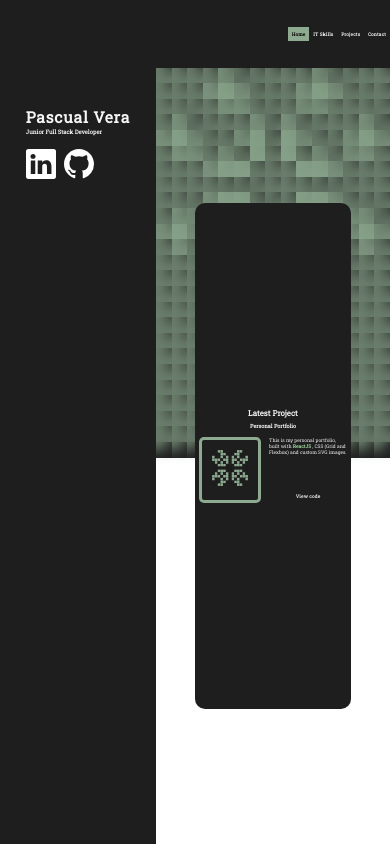
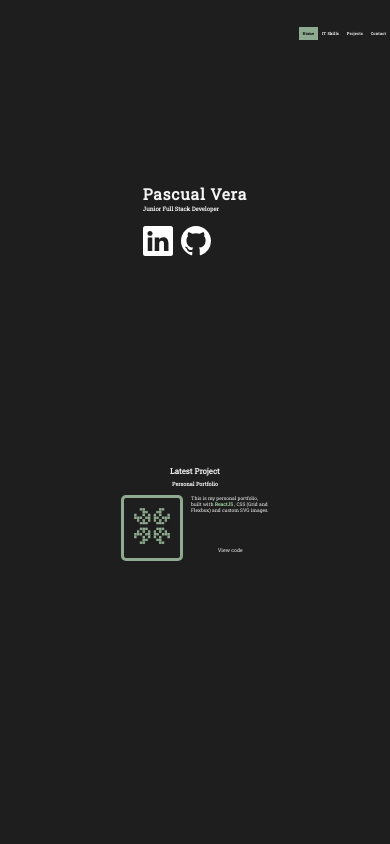
Before and after one commit to PascualVera/portfolio, a React (Create React App) app: page / in a window 390 px wide. Shown: the top 844 px of the page. Built offline with nearby package versions, Linux system fonts and the light colour scheme.

Commit message:
contact finished

```diff
--- a/src/App.jsx
+++ b/src/App.jsx
@@ -47,7 +47,7 @@ function App() {
 			<nav className="navbar">
 				<div className="links_wrapper">
 					<button
-						className={scrollY < 700 ? "link_active" : "link"}
+						className={scrollY < 700 ? "nav_link_active" : "nav_link"}
 						onClick={() => {
 							handleScroll(header);
 						}}
@@ -55,7 +55,9 @@ function App() {
 						Home
 					</button>
 					<button
-						className={scrollY > 700 && scrollY < 1400 ? "link_active" : "link"}
+						className={
+							scrollY > 700 && scrollY < 1400 ? "nav_link_active" : "nav_link"
+						}
 						onClick={() => {
 							handleScroll(skills);
 						}}
@@ -63,7 +65,7 @@ function App() {
 						IT Skills
 					</button>
 					<button
-						className={scrollY > 1400 ? "link_active" : "link"}
+						className={scrollY > 1400 ? "nav_link_active" : "nav_link"}
 						onClick={() => {
 							handleScroll(projects);
 						}}
@@ -74,7 +76,7 @@ function App() {
 						onClick={() => {
 							setContactFormActive(!contactFormActive);
 						}}
-						className="link"
+						className="nav_link"
 					>
 						Contact
 					</button>
--- a/src/components/Contact/Contact.jsx
+++ b/src/components/Contact/Contact.jsx
@@ -1,19 +1,29 @@
 import "./Contact.css";
 import emailjs from "@emailjs/browser";
 import pulsar from "../../assets/4demons.svg";
+import { useState } from "react";
 export default function Contact() {
+	const [isLoading, setIsLoading] = useState(false);
 	const sendEmail = e => {
 		e.preventDefault();
+		setIsLoading(true);
 		emailjs
 			.sendForm("service_290drti", "template", e.target, "50UqDofqrw7824Ax4")
 			.then(
 				result => {
-					console.log(result.text);
+					if (result.text === "OK") {
+						console.log("pinga");
+
+						e.target.reset();
+					}
 				},
 				error => {
 					console.log(error.text);
 				}
-			);
+			)
+			.then(() => {
+				setIsLoading(false);
+			});
 	};
 
 	return (
@@ -43,7 +53,7 @@ export default function Contact() {
 						placeholder="Message"
 					></textarea>
 					<button className="btn-send" type="submit">
-						Send
+						{isLoading ? "Sending..." : "Send"}
 					</button>
 					<div className="contact_data">
 						<a href="mailto:pascualveradev@gmail.com">
--- a/src/components/Header/Header.css
+++ b/src/components/Header/Header.css
@@ -57,3 +57,18 @@
 	color: var(--highlightgreen);
 	filter: brightness(1.2);
 }
+@media screen and (max-width: 900px) {
+	.header {
+		background-color: var(--darkgreen);
+		flex-direction: column;
+		justify-content: center;
+	}
+	.about_wrapper {
+		width: 100%;
+		height: 50%;
+	}
+	.latest_proyect_wrapper {
+		width: 100%;
+		height: max-content;
+	}
+}
--- a/src/components/LatestProject/LatestProject.css
+++ b/src/components/LatestProject/LatestProject.css
@@ -52,9 +52,9 @@ strong {
 .link {
 	text-decoration: none;
 	color: whitesmoke;
-	font-size: 1.3rem;
+	font-size: 1.3vw;
 	padding: 8px;
-	border: 3px solid whitesmoke;
+
 	border-radius: 5px;
 }
 .link:hover {
--- a/src/components/Navbar/Navbar.css
+++ b/src/components/Navbar/Navbar.css
@@ -14,23 +14,24 @@
 	font-weight: bold;
 }
 
-.link {
+.nav_link {
 	padding: 1vw;
 	color: whitesmoke;
 	background: none;
-	font-size: 1.2vw;
+	font-size: 1vw;
 	letter-spacing: 0.05vw;
 	cursor: pointer;
 	border: none;
 	font-weight: bold;
 	border-radius: 0;
+	height: 100%;
 }
-.link_active {
+.nav_link_active {
 	border-radius: 0;
 	padding: 1vw;
 	color: black;
 	background-color: var(--highlightgreen);
-	font-size: 1.2vw;
+	font-size: 1vw;
 	letter-spacing: 0.05vw;
 	cursor: pointer;
 	border: none;
```
